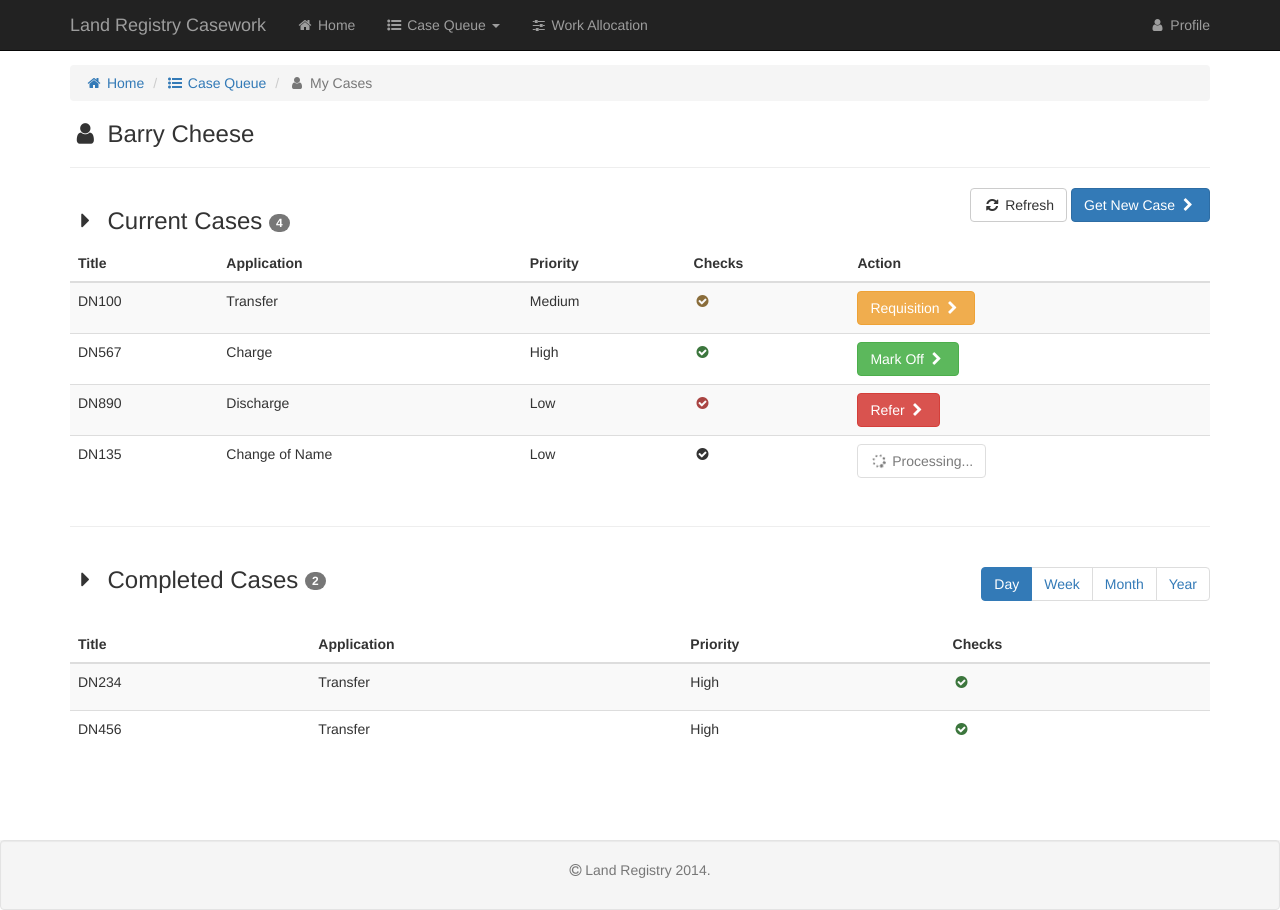
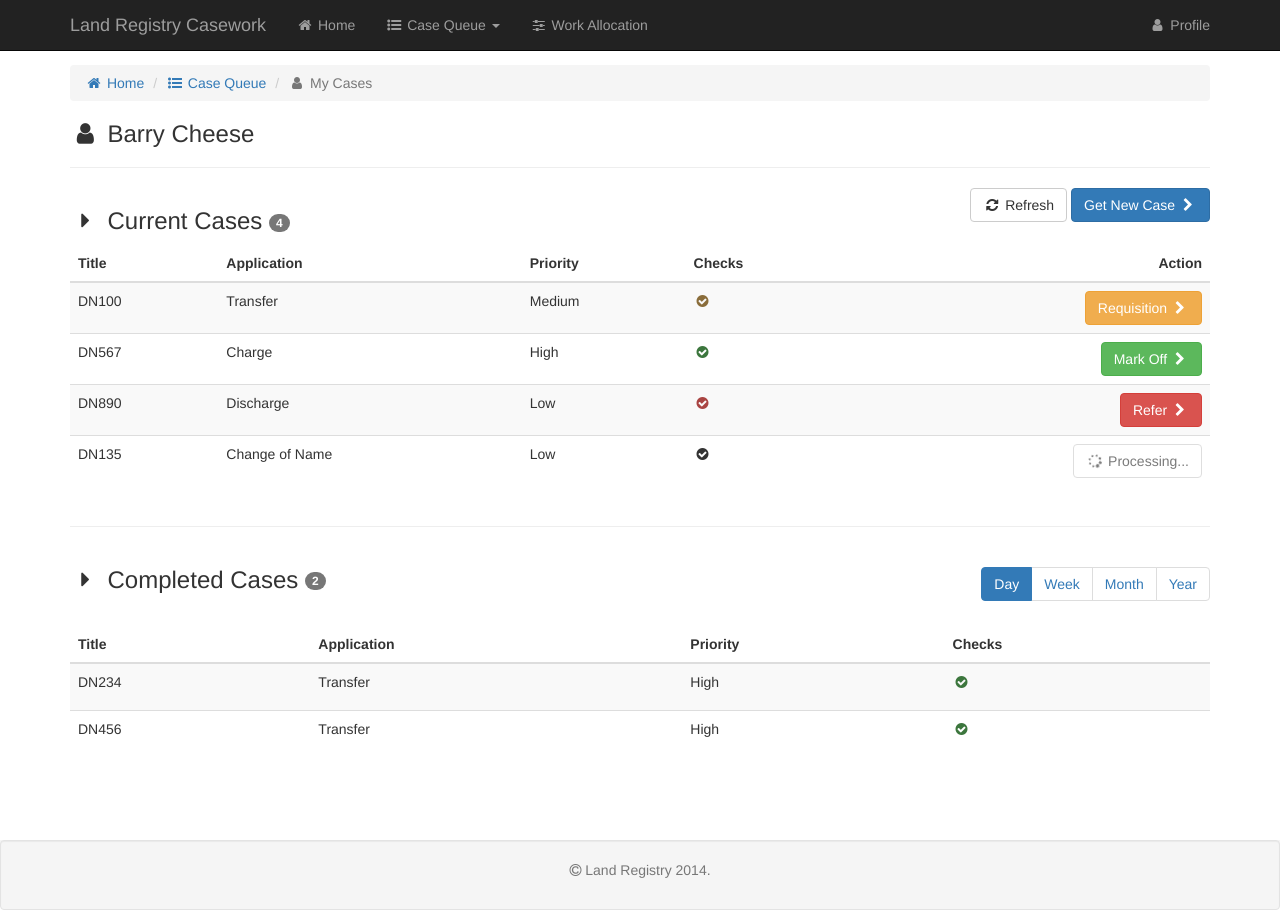
Before and after one commit to LandRegistry/workflow-prototype-discovery, a Jekyll site: the page built from work_queue_a.html, in a window 1280 px wide. Built offline with Jekyll 4.4.1, drawn with Linux system fonts in a browser that asks for light colours; nearby versions of some CDN libraries.

Commit message:
Right align table buttons

```diff
--- a/work_queue_a.html
+++ b/work_queue_a.html
@@ -29,7 +29,7 @@ permalink: /workqueuea/
         <th>Application</th>
         <th>Priority</th>
         <th>Checks</th>
-        <th>Action</th>
+        <th class="text-right">Action</th>
       </tr>
     </thead>
     <tbody>
@@ -38,28 +38,28 @@ permalink: /workqueuea/
         <td>Transfer</td>
         <td>Medium</td>
         <td><p class="text-warning"><i class="fa fa-check-circle fa-fw"></i></p></td>
-        <td><button type="button" class="btn btn-warning">Requisition <i class="fa fa-chevron-right fa-fw"></i></button></td>
+        <td class="text-right"><button type="button" class="btn btn-warning">Requisition <i class="fa fa-chevron-right fa-fw"></i></button></td>
       </tr>
       <tr>
         <td>DN567</td>
         <td>Charge</td>
         <td>High</td>
         <td><p class="text-success"><i class="fa fa-check-circle fa-fw"></i></p></td>
-        <td><button type="button" class="btn btn-success">Mark Off <i class="fa fa-chevron-right fa-fw"></i></button></td>
+        <td class="text-right"><button type="button" class="btn btn-success">Mark Off <i class="fa fa-chevron-right fa-fw"></i></button></td>
       </tr>
       <tr>
         <td>DN890</td>
         <td>Discharge</td>
         <td>Low</td>
         <td><p class="text-danger"><i class="fa fa-check-circle fa-fw"></i></p></td>
-        <td><button type="button" class="btn btn-danger">Refer <i class="fa fa-chevron-right fa-fw"></i></button></td>
+        <td class="text-right"><button type="button" class="btn btn-danger">Refer <i class="fa fa-chevron-right fa-fw"></i></button></td>
       </tr>
       <tr>
         <td>DN135</td>
         <td>Change of Name</td>
         <td>Low</td>
         <td><p><i class="fa fa-check-circle fa-fw"></i></p></td>
-        <td><button type="button" class="btn btn-default" disabled="disabled"><i class="fa fa-spinner fa-spin fa-fw"></i> Processing...</button></td>
+        <td class="text-right"><button type="button" class="btn btn-default" disabled="disabled"><i class="fa fa-spinner fa-spin fa-fw"></i> Processing...</button></td>
       </tr>
     </tbody>
   </table>
```
